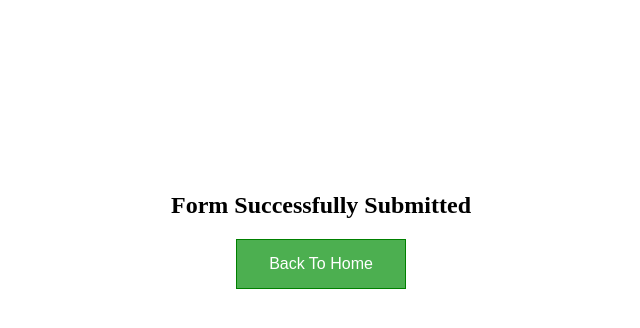
After one commit to aliprg0/Brain-Tumor-Detection, a Flask app: page /submit/ in a window 1280 px wide. The commit adds this page. Shown: the top 328 px of the page, without its empty margins (319-959 px from the left). Run offline with Flask 2, Linux system fonts and the light colour scheme.

Commit message:
added a page for successful submit request

```diff
--- a/app.py
+++ b/app.py
@@ -103,6 +103,11 @@ def handle_contact():
     return "<p>Done! Thanks.If There Is A Problem, We'll Contact You. </p>", 200
 
 
+@app.route("/submit/")
+def submit_page():
+    return render_template("submit_request.html")
+
+
 # runs the server
 if __name__ == "__main__":
     app.run()
--- a/static/form_checker.js
+++ b/static/form_checker.js
@@ -49,3 +49,8 @@ function validateForm() {
 
   return true;
 }
+
+document.getElementById("submit").addEventListener("click", myFunction);
+       function myFunction() {
+         window.location.href="/submit/";
+       }
--- a/templates/contact_us.html
+++ b/templates/contact_us.html
@@ -64,7 +64,7 @@
           <tr>
              <td></td>
              <td>
-                <input type="submit" value="Send">
+                <input type="submit" value="Send" id="submit">
                 <input type="reset" value="Reset">
              </td>
           </tr>
--- /dev/null
+++ b/templates/submit_request.html
@@ -0,0 +1,46 @@
+<!DOCTYPE html>
+<html lang="en">
+  <head>
+    <meta charset="UTF-8" />
+    <meta http-equiv="X-UA-Compatible" content="IE=edge" />
+    <meta name="viewport" content="width=device-width, initial-scale=1.0" />
+    <style>
+      body {
+        align-items: center;
+        text-align: center;
+        margin-top: 15%;
+      }
+
+      .button {
+        background-color: #4caf50;
+        border: 1px solid green;
+        color: white;
+        padding: 15px 32px;
+        text-align: center;
+        text-decoration: none;
+        display: inline-block;
+        font-size: 16px;
+        transition-duration: 0.4s;
+      }
+
+      .button:hover {
+        background-color: #4caf50; /* Green */
+        color: white;
+        box-shadow: 0 12px 16px 0 rgba(0, 0, 0, 0.24),
+          0 17px 50px 0 rgba(0, 0, 0, 0.19);
+      }
+    </style>
+    <title>Submit Page</title>
+  </head>
+  <body>
+    <h2>Form Successfully Submitted</h2>
+    <button id="myButton" class="button">Back To Home</button>
+
+    <script>
+      document.getElementById("myButton").addEventListener("click", myFunction);
+      function myFunction() {
+        window.location.href = "/";
+      }
+    </script>
+  </body>
+</html>
```
